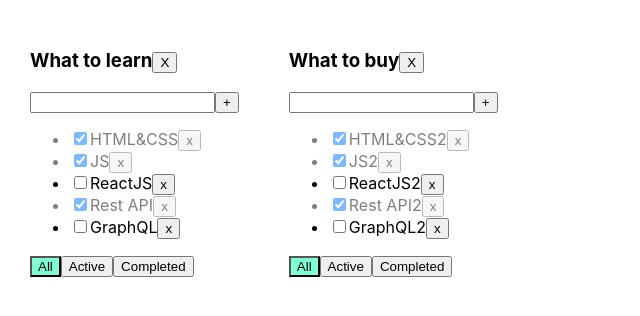
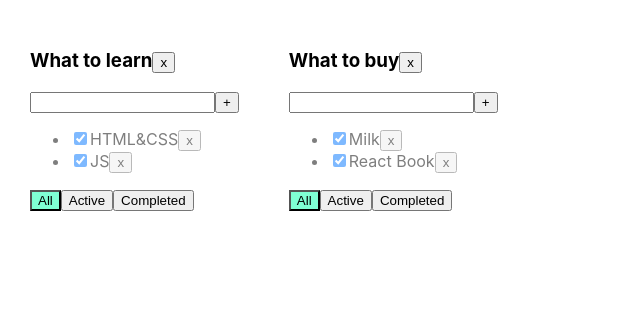
Before and after one commit to Alex-hapa/ToDoit-kamasutra, a React (Create React App) app: page / in a window 1280 px wide. Shown: the top 316 px of the page, without its empty margins (0-640 px from the left). Built offline with nearby package versions, Linux system fonts and the light colour scheme.

Commit message:
refactor project

```diff
--- a/src/App.tsx
+++ b/src/App.tsx
@@ -3,117 +3,117 @@
 import {TaskType, Todolist} from './Todolist';
 import {v1} from 'uuid';
 
-export type FilterValuesType = 'all' | 'active' | 'completed';
-
-type TodolistsType = {
+export type FilterValuesType = "all" | "active" | "completed";
+type TodolistType = {
     id: string
     title: string
     filter: FilterValuesType
-};
-
-type TaskAssocType = {
-    [key: string]: TaskType[]
 }
 
+type TasksStateType = {
+    [key: string]: Array<TaskType>
+}
+
+
 function App() {
-    // let [todolists, setTodolists] = useState<TodolistsType[]>([
-    //     {id: v1(), title: 'What to learn', filter: 'all'},
-    //     {id: v1(), title: 'What to buy', filter: 'all'},
-    // ])
+    let todolistId1 = v1();
+    let todolistId2 = v1();
 
-    let todolistID1 = v1()
-    let todolistID2 = v1()
-
-    let [todolists, setTodolists] = useState<Array<TodolistsType>>([
-        {id: todolistID1, title: 'What to learn', filter: 'all'},
-        {id: todolistID2, title: 'What to buy', filter: 'all'},
+    let [todolists, setTodolists] = useState<Array<TodolistType>>([
+        {id: todolistId1, title: "What to learn", filter: "all"},
+        {id: todolistId2, title: "What to buy", filter: "all"}
     ])
 
-    let [tasks, setTasks] = useState({
-        [todolistID1]: [
-            {id: v1(), title: 'HTML&CSS', isDone: true},
-            {id: v1(), title: 'JS', isDone: true},
-            {id: v1(), title: 'ReactJS', isDone: false},
-            {id: v1(), title: 'Rest API', isDone: true},
-            {id: v1(), title: 'GraphQL', isDone: false},
+    let [tasks, setTasks] = useState<TasksStateType>({
+        [todolistId1]: [
+            {id: v1(), title: "HTML&CSS", isDone: true},
+            {id: v1(), title: "JS", isDone: true}
         ],
-        [todolistID2]: [
-            {id: v1(), title: 'HTML&CSS2', isDone: true},
-            {id: v1(), title: 'JS2', isDone: true},
-            {id: v1(), title: 'ReactJS2', isDone: false},
-            {id: v1(), title: 'Rest API2', isDone: true},
-            {id: v1(), title: 'GraphQL2', isDone: false},
+        [todolistId2]: [
+            {id: v1(), title: "Milk", isDone: true},
+            {id: v1(), title: "React Book", isDone: true}
         ]
-    })
+    });
 
-    const removeTodolist = (todolistsID: string) => {
-        setTodolists(todolists.filter(el => el.id !== todolistsID))
-        delete tasks[todolistsID]
-    }
-    // let [tasks, setTasks] = useState([
-    //     {id: v1(), title: 'HTML&CSS', isDone: true},
-    //     {id: v1(), title: 'JS', isDone: true},
-    //     {id: v1(), title: 'ReactJS', isDone: false},
-    //     {id: v1(), title: 'Rest API', isDone: false},
-    //     {id: v1(), title: 'GraphQL', isDone: false},
-    // ]);
 
-    function removeTask(todolistsID: string, taskId: string) {
-        setTasks({...tasks, [todolistsID]: tasks[todolistsID].filter(el => el.id !== taskId)})
-        // let filteredTasks = tasks.filter(t => t.id !== id);
-        // setTasks(filteredTasks);
+    function removeTask(id: string, todolistId: string) {
+        //достанем нужный массив по todolistId:
+        let todolistTasks = tasks[todolistId];
+        // перезапишем в этом объекте массив для нужного тудулиста отфилтрованным массивом:
+        tasks[todolistId] = todolistTasks.filter(t => t.id != id);
+        // засетаем в стейт копию объекта, чтобы React отреагировал перерисовкой
+        setTasks({...tasks});
     }
 
-    function addTask(todolistsID: string, title: string) {
-        let newTask = {id: v1(), title: title, isDone: false};
-        setTasks({...tasks, [todolistsID]: [newTask, ...tasks[todolistsID]]})
-
-        // let newTasks = [task, ...tasks];
-        // setTasks(newTasks);
+    function addTask(title: string, todolistId: string) {
+        let task = {id: v1(), title: title, isDone: false};
+        //достанем нужный массив по todolistId:
+        let todolistTasks = tasks[todolistId];
+        // перезапишем в этом объекте массив для нужного тудулиста копией, добавив в начало новую таску:
+        tasks[todolistId] = [task, ...todolistTasks];
+        // засетаем в стейт копию объекта, чтобы React отреагировал перерисовкой
+        setTasks({...tasks});
     }
 
-    function changeStatus(todolistsID: string, taskId: string, isDone: boolean) {
-        setTasks({...tasks, [todolistsID]: tasks[todolistsID].map(el => el.id === taskId ? {...el, isDone} : el)})
-        // let task = tasks.find(t => t.id === taskId);
-        // if (task) {
-        //     task.isDone = isDone;
-        // }
-        //
-        // setTasks([...tasks]);
+    function changeStatus(id: string, isDone: boolean, todolistId: string) {
+        //достанем нужный массив по todolistId:
+        let todolistTasks = tasks[todolistId];
+        // найдём нужную таску:
+        let task = todolistTasks.find(t => t.id === id);
+        //изменим таску, если она нашлась
+        if (task) {
+            task.isDone = isDone;
+            // засетаем в стейт копию объекта, чтобы React отреагировал перерисовкой
+            setTasks({...tasks});
+        }
     }
 
-    // let [filter, setFilter] = useState<FilterValuesType>('all');
-    function changeFilter(todolistsId: string, value: FilterValuesType) {
-        setTodolists(todolists.map(el => el.id === todolistsId ? {...el, filter: value} : el));
-        // setFilter(value);
+    function changeFilter(value: FilterValuesType, todolistId: string) {
+        let todolist = todolists.find(tl => tl.id === todolistId);
+        if (todolist) {
+            todolist.filter = value;
+            setTodolists([...todolists])
+        }
+    }
+
+    function removeTodolist(id: string) {
+        // засунем в стейт список тудулистов, id которых не равны тому, который нужно выкинуть
+        setTodolists(todolists.filter(tl => tl.id != id));
+        // удалим таски для этого тудулиста из второго стейта, где мы храним отдельно таски
+        delete tasks[id]; // удаляем св-во из объекта... значением которого являлся массив тасок
+        // засетаем в стейт копию объекта, чтобы React отреагировал перерисовкой
+        setTasks({...tasks});
     }
 
     return (
         <div className="App">
-            {todolists.map(el => {
-                let tasksForTodolist = tasks[el.id];
+            {
+                todolists.map(tl => {
+                    let allTodolistTasks = tasks[tl.id];
+                    let tasksForTodolist = allTodolistTasks;
 
-                if (el.filter === 'active') {
-                    tasksForTodolist = tasks[el.id].filter(t => t.isDone === false);
-                }
-                if (el.filter === 'completed') {
-                    tasksForTodolist = tasks[el.id].filter(t => t.isDone === true);
-                }
-                return (
-                    <Todolist
-                        key={el.id}
-                        todolistsId={el.id}
-                        title={el.title}
+                    if (tl.filter === "active") {
+                        tasksForTodolist = allTodolistTasks.filter(t => t.isDone === false);
+                    }
+                    if (tl.filter === "completed") {
+                        tasksForTodolist = allTodolistTasks.filter(t => t.isDone === true);
+                    }
+
+                    return <Todolist
+                        key={tl.id}
+                        id={tl.id}
+                        title={tl.title}
                         tasks={tasksForTodolist}
                         removeTask={removeTask}
                         changeFilter={changeFilter}
                         addTask={addTask}
                         changeTaskStatus={changeStatus}
-                        filter={el.filter}
+                        filter={tl.filter}
                         removeTodolist={removeTodolist}
                     />
-                )
-            })}
+                })
+            }
+
         </div>
     );
 }
--- a/src/Todolist.tsx
+++ b/src/Todolist.tsx
@@ -1,4 +1,4 @@
-import React, {ChangeEvent, KeyboardEvent, useState} from 'react';
+import React, {ChangeEvent, useState, KeyboardEvent} from 'react';
 import {FilterValuesType} from './App';
 
 export type TaskType = {
@@ -8,28 +8,28 @@
 }
 
 type PropsType = {
-    todolistsId: string
+    id: string
     title: string
     tasks: Array<TaskType>
-    removeTask: (todolistsID: string, taskId: string) => void
-    changeFilter: (todolistsId: string, value: FilterValuesType) => void
-    addTask: (todolistsID: string, title: string) => void
-    changeTaskStatus: (todolistsID: string, taskId: string, isDone: boolean) => void
+    removeTask: (taskId: string, todolistId: string) => void
+    changeFilter: (value: FilterValuesType, todolistId: string) => void
+    addTask: (title: string, todolistId: string) => void
+    changeTaskStatus: (id: string, isDone: boolean, todolistId: string) => void
+    removeTodolist: (id: string) => void
     filter: FilterValuesType
-    removeTodolist: (todolistsId: string) => void
 }
 
 export function Todolist(props: PropsType) {
-
-    let [title, setTitle] = useState('')
+    let [title, setTitle] = useState("")
     let [error, setError] = useState<string | null>(null)
 
     const addTask = () => {
-        if (title.trim() !== '') {
-            props.addTask(props.todolistsId, title.trim());
-            setTitle('');
+        let newTitle = title.trim();
+        if (newTitle !== "") {
+            props.addTask(newTitle, props.id);
+            setTitle("");
         } else {
-            setError('Title is required');
+            setError("Title is required");
         }
     }
 
@@ -44,23 +44,21 @@
         }
     }
 
-    const onAllClickHandler = () => props.changeFilter(props.todolistsId, 'all');
-    const onActiveClickHandler = () => props.changeFilter(props.todolistsId, 'active');
-    const onCompletedClickHandler = () => props.changeFilter(props.todolistsId, 'completed');
-    const removeTodolistHandler = () => {
-        props.removeTodolist(props.todolistsId)
-    }
+    const removeTodolist = () => props.removeTodolist(props.id)
+
+    const onAllClickHandler = () => props.changeFilter("all", props.id);
+    const onActiveClickHandler = () => props.changeFilter("active", props.id);
+    const onCompletedClickHandler = () => props.changeFilter("completed", props.id);
 
     return <div>
-        <h3>
-            {props.title}
-            <button onClick={removeTodolistHandler}>X</button>
+        <h3> {props.title}
+            <button onClick={removeTodolist}>x</button>
         </h3>
         <div>
             <input value={title}
                    onChange={onChangeHandler}
                    onKeyPress={onKeyPressHandler}
-                   className={error ? 'error' : ''}
+                   className={error ? "error" : ""}
             />
             <button onClick={addTask}>+</button>
             {error && <div className="error-message">{error}</div>}
@@ -68,15 +66,14 @@
         <ul>
             {
                 props.tasks.map(t => {
-                    const onClickHandler = () => props.removeTask(props.todolistsId, t.id)
+                    const onClickHandler = () => props.removeTask(t.id, props.id)
                     const onChangeHandler = (e: ChangeEvent<HTMLInputElement>) => {
-                        props.changeTaskStatus(props.todolistsId, t.id, e.currentTarget.checked);
+                        let newIsDoneValue = e.currentTarget.checked;
+                        props.changeTaskStatus(t.id, newIsDoneValue, props.id);
                     }
 
-                    return <li key={t.id} className={t.isDone ? 'is-done' : ''}>
-                        <input type="checkbox"
-                               onChange={onChangeHandler}
-                               checked={t.isDone}/>
+                    return <li key={t.id} className={t.isDone ? "is-done" : ""}>
+                        <input type="checkbox" onChange={onChangeHandler} checked={t.isDone}/>
                         <span>{t.title}</span>
                         <button onClick={onClickHandler}>x</button>
                     </li>
@@ -84,13 +81,13 @@
             }
         </ul>
         <div>
-            <button className={props.filter === 'all' ? 'active-filter' : ''}
+            <button className={props.filter === 'all' ? "active-filter" : ""}
                     onClick={onAllClickHandler}>All
             </button>
-            <button className={props.filter === 'active' ? 'active-filter' : ''}
+            <button className={props.filter === 'active' ? "active-filter" : ""}
                     onClick={onActiveClickHandler}>Active
             </button>
-            <button className={props.filter === 'completed' ? 'active-filter' : ''}
+            <button className={props.filter === 'completed' ? "active-filter" : ""}
                     onClick={onCompletedClickHandler}>Completed
             </button>
         </div>
```
